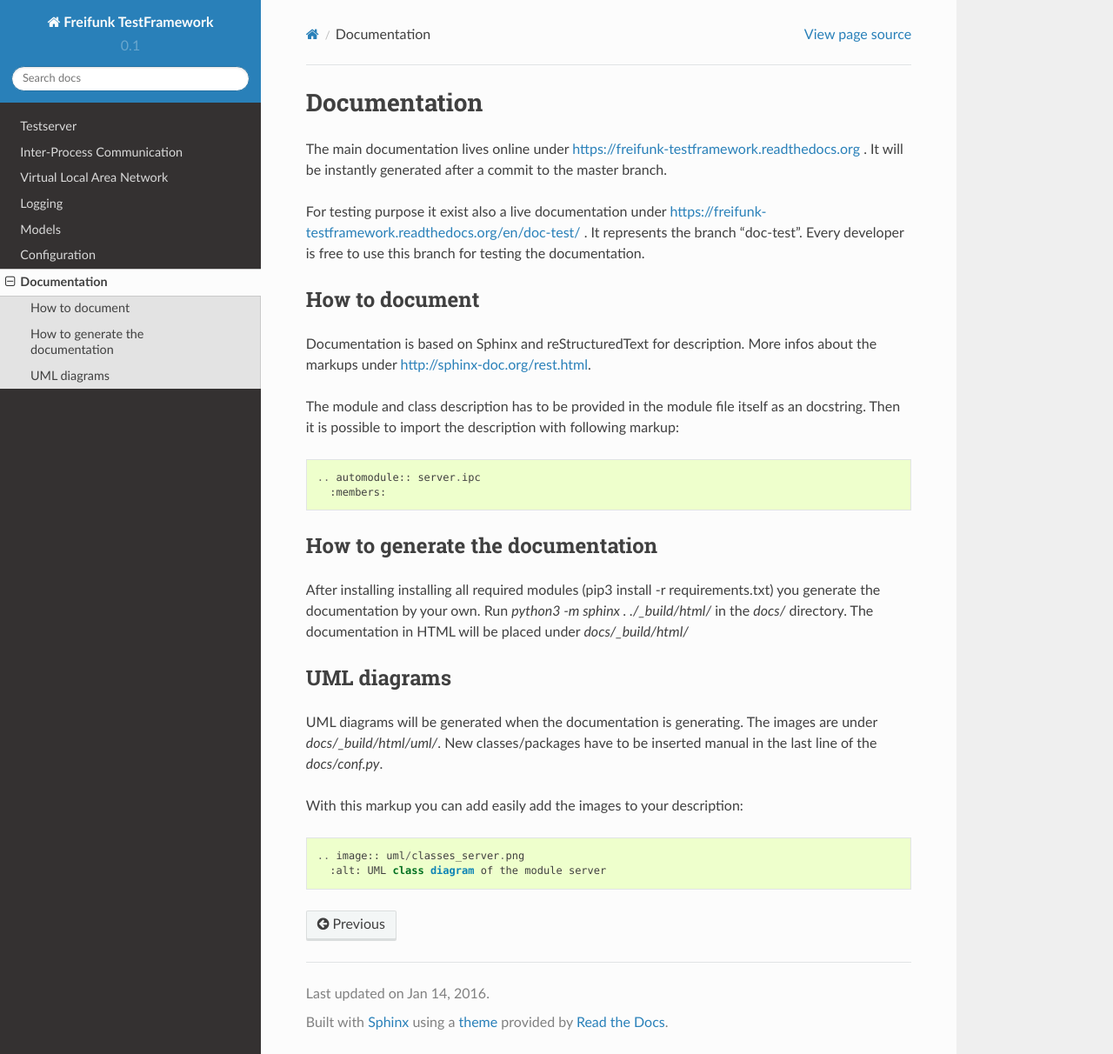
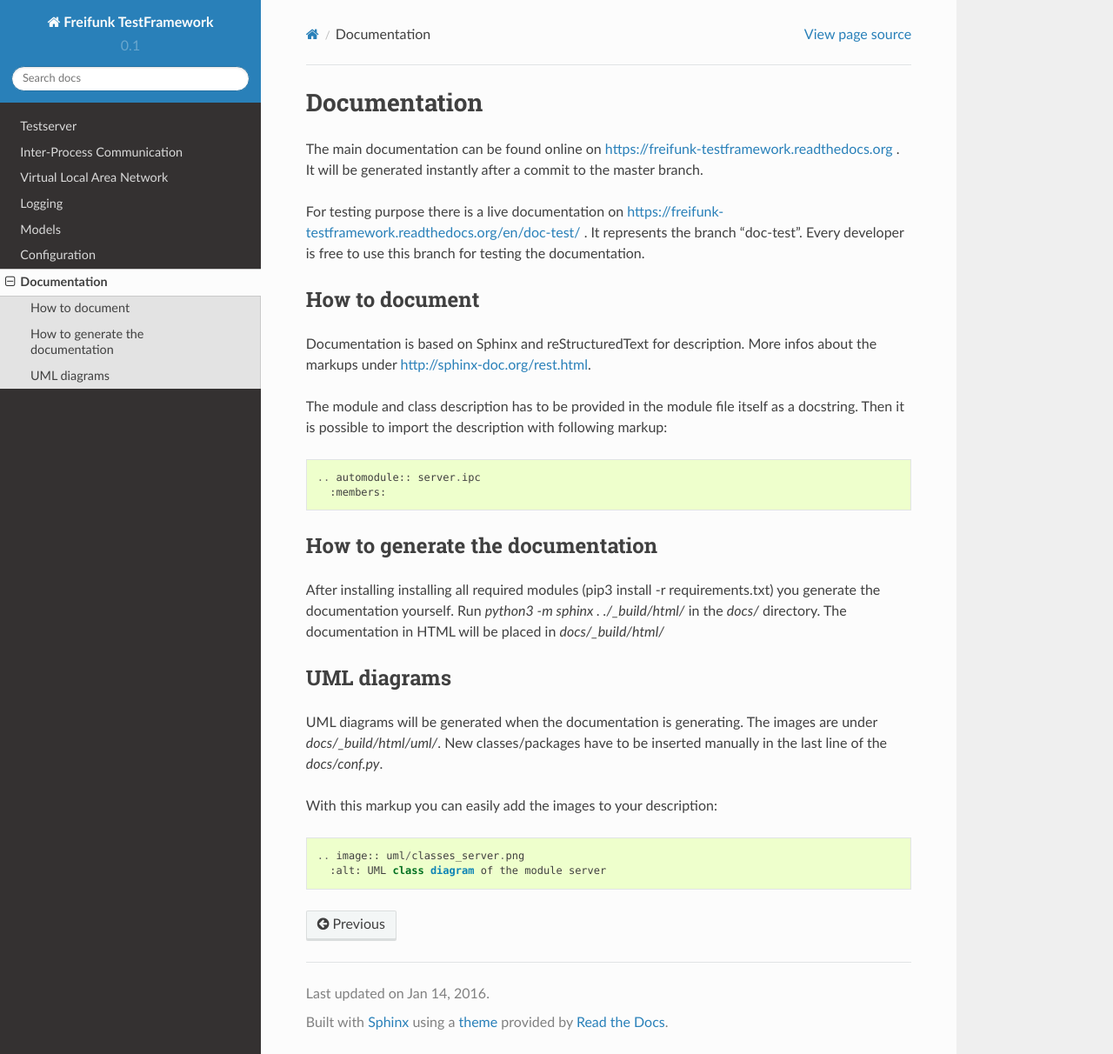
Before and after one commit to PumucklOnTheAir/TestFramework, a Sphinx documentation site: the page built from docs/doc.rst, in a window 1280 px wide and 1212 px high. Shown: the whole window at 87% size. Built offline with Sphinx 7.4.7 and the Read the Docs theme 2.0.0, drawn with Linux system fonts in a browser that asks for light colours.

Commit message:
Update doc.rst

```diff
--- a/docs/doc.rst
+++ b/docs/doc.rst
@@ -2,10 +2,10 @@
 Documentation
 #####################################
 
-The main documentation lives online under https://freifunk-testframework.readthedocs.org .
-It will be instantly generated after a commit to the master branch.
+The main documentation can be found online on https://freifunk-testframework.readthedocs.org .
+It will be generated instantly after a commit to the master branch.
 
-For testing purpose it exist also a live documentation under https://freifunk-testframework.readthedocs.org/en/doc-test/ .
+For testing purpose there is a live documentation on https://freifunk-testframework.readthedocs.org/en/doc-test/ .
 It represents the branch "doc-test". Every developer is free to use this branch for testing the documentation.
 
 How to document
@@ -13,7 +13,7 @@ How to document
 Documentation is based on Sphinx and reStructuredText for description.
 More infos about the markups under http://sphinx-doc.org/rest.html.
 
-The module and class description has to be provided in the module file itself as an docstring.
+The module and class description has to be provided in the module file itself as a docstring.
 Then it is possible to import the description with following markup::
 
   .. automodule:: server.ipc
@@ -24,16 +24,16 @@ Then it is possible to import the description with following markup::
 How to generate the documentation
 ===================================
 
-After installing installing all required modules (pip3 install -r requirements.txt) you generate the documentation by your own.
-Run *python3 -m sphinx . ./_build/html/* in the *docs/* directory. The documentation in HTML will be placed under *docs/_build/html/*
+After installing installing all required modules (pip3 install -r requirements.txt) you generate the documentation yourself.
+Run *python3 -m sphinx . ./_build/html/* in the *docs/* directory. The documentation in HTML will be placed in *docs/_build/html/*
 
 
 UML diagrams
 =================
 UML diagrams will be generated when the documentation is generating.
-The images are under *docs/_build/html/uml/*. New classes/packages have to be inserted manual in the last line of the *docs/conf.py*.
+The images are under *docs/_build/html/uml/*. New classes/packages have to be inserted manually in the last line of the *docs/conf.py*.
 
-With this markup you can add easily add the images to your description::
+With this markup you can easily add the images to your description::
 
   .. image:: uml/classes_server.png
     :alt: UML class diagram of the module server
```
